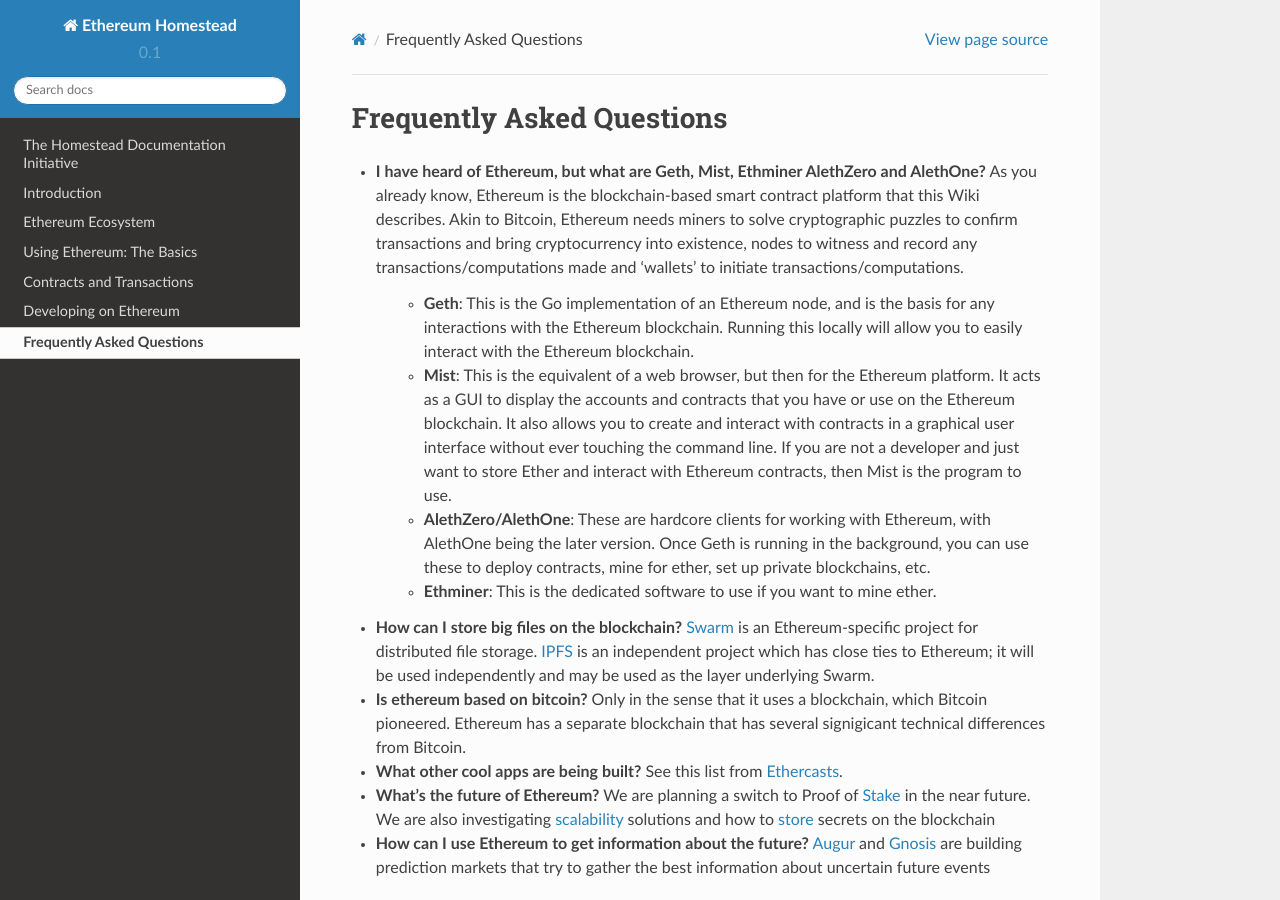
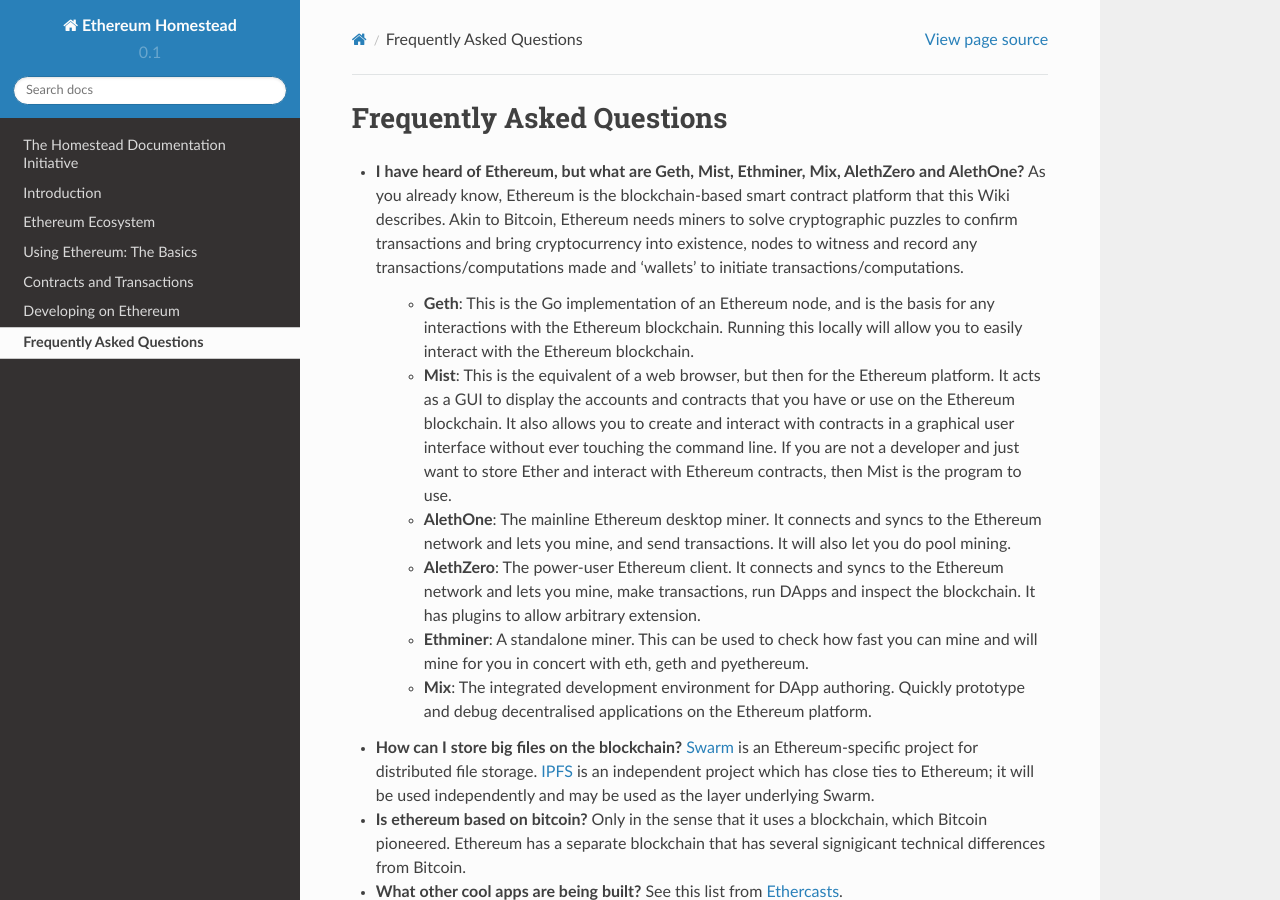
Before and after one commit to ethereum/homestead-guide, a Sphinx documentation site: the page built from source/frequently-asked-questions/frequently-asked-questions.rst, in a window 1280 px wide and 900 px high. Built offline with Sphinx 7.4.7 and the Read the Docs theme 2.0.0, drawn with Linux system fonts in a browser that asks for light colours.

Commit message:
Update first question
@zelig thanks! Will definitely need your help with correcting and proof-reading my answers. I just suggested a new answer to the question with info I found from the older Wikis. I might reply abit slow these few days due to my flying around.

```diff
--- a/source/frequently-asked-questions/frequently-asked-questions.rst
+++ b/source/frequently-asked-questions/frequently-asked-questions.rst
@@ -1,13 +1,14 @@
 ################################################################################
 Frequently Asked Questions
 ################################################################################
-* **I have heard of Ethereum, but what are Geth, Mist, Ethminer AlethZero and AlethOne?**
+* **I have heard of Ethereum, but what are Geth, Mist, Ethminer, Mix, AlethZero and AlethOne?**
   As you already know, Ethereum is the blockchain-based smart contract platform that this Wiki describes. Akin to Bitcoin, Ethereum needs miners to solve cryptographic puzzles to confirm transactions and bring cryptocurrency into existence, nodes to witness and record any transactions/computations made and 'wallets' to initiate transactions/computations.
     * **Geth**: This is the Go implementation of an Ethereum node, and is the basis for any interactions with the Ethereum blockchain. Running this locally will allow you to easily interact with the Ethereum blockchain.
     * **Mist**: This is the equivalent of a web browser, but then for the Ethereum platform. It acts as a GUI to display the accounts and contracts that you have or use on the Ethereum blockchain. It also allows you to create and interact with contracts in a graphical user interface without ever touching the command line. If you are not a developer and just want to store Ether and interact with Ethereum contracts, then Mist is the program to use.
-    * **AlethZero/AlethOne**: These are hardcore clients for working with Ethereum, with AlethOne being the later version. Once Geth is running in the background, you can use these to deploy contracts, mine for ether, set up private blockchains, etc.
-    * **Ethminer**: This is the dedicated software to use if you want to mine ether.
-
+    * **AlethOne**: The mainline Ethereum desktop miner. It connects and syncs to the Ethereum network and lets you mine, and send transactions. It will also let you do pool mining.
+    * **AlethZero**: The power-user Ethereum client. It connects and syncs to the Ethereum network and lets you mine, make transactions, run DApps and inspect the blockchain. It has plugins to allow arbitrary extension.
+    * **Ethminer**: A standalone miner. This can be used to check how fast you can mine and will mine for you in concert with eth, geth and pyethereum.
+    * **Mix**: The integrated development environment for DApp authoring. Quickly prototype and debug decentralised applications on the Ethereum platform.
 * **How can I store big files on the blockchain?**
   Swarm_ is an Ethereum-specific project for distributed file storage. IPFS_ is an independent project which has close ties to Ethereum; it will be used independently and may be used as the layer underlying Swarm.
 * **Is ethereum based on bitcoin?**
```
